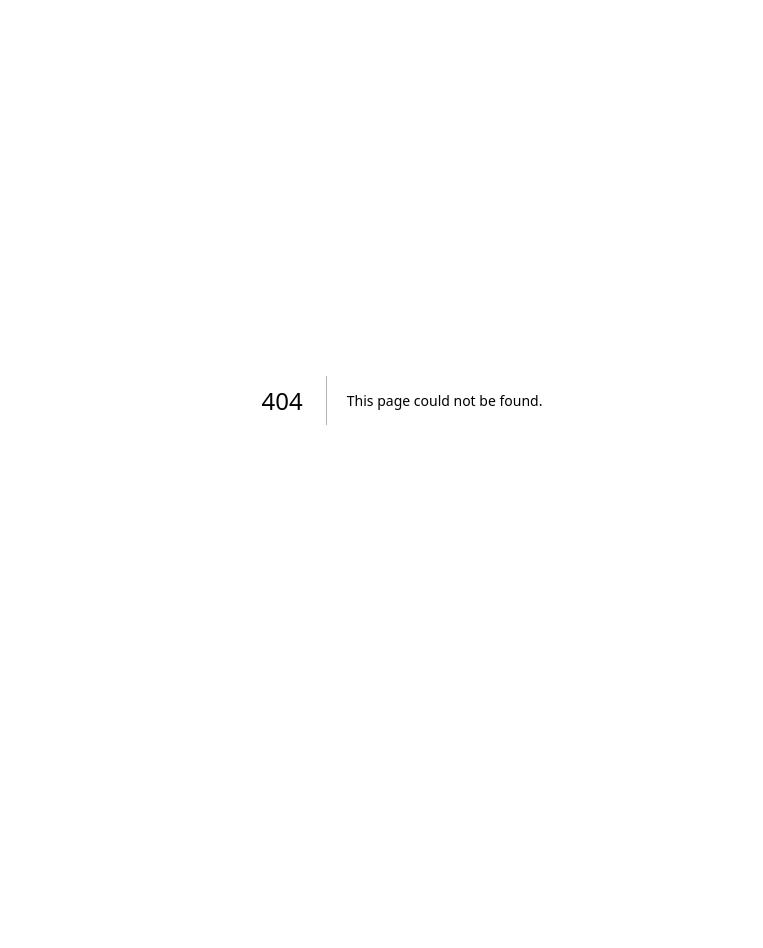
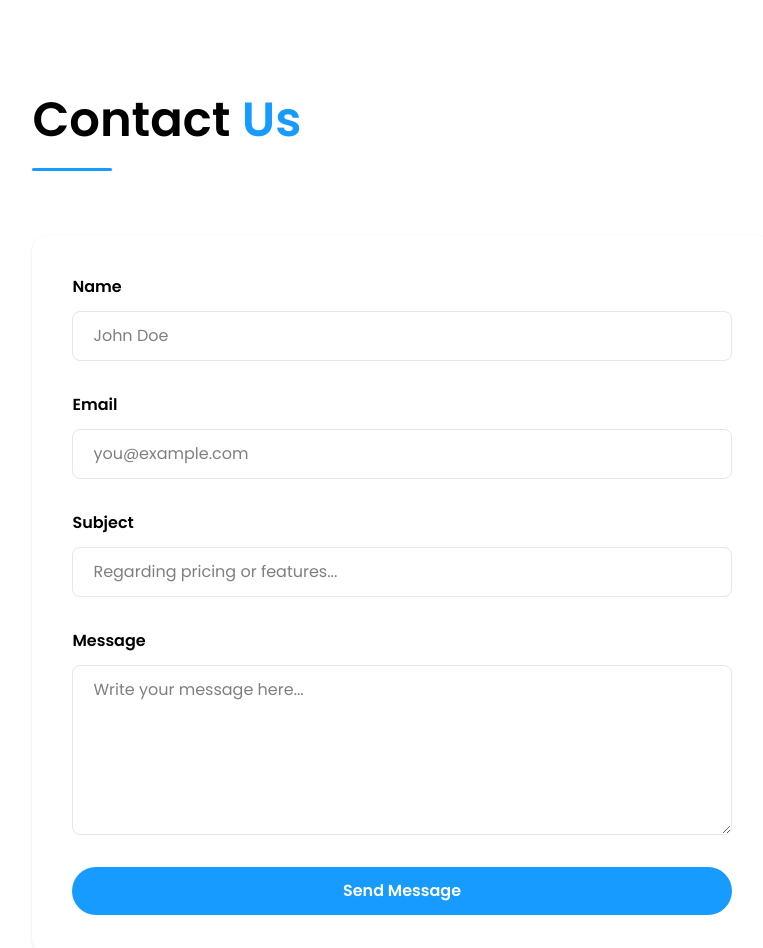
Before and after one commit to NoOnE8151/listiq, a Next.js app: page /contact in a window 1280 px wide. Before the commit this address had no page. Shown: the top 948 px of the page, without its empty margins (238-1001 px from the left). Before the commit the page ends 800 px from the top, so only its background shows below. Built offline with nearby package versions, Linux system fonts and the light colour scheme; a web font is replaced by a local one.

Commit message:
added contact page (full implementation)

```diff
--- /dev/null
+++ b/app/api/contact/route.js
@@ -0,0 +1,76 @@
+import nodemailer from "nodemailer";
+
+export async function POST(req) {
+  try {
+    const { name, email, subject, message } = await req.json();
+
+    if (!name || !email || !subject || !message) {
+      return new Response(
+        JSON.stringify({ error: "All fields required" }),
+        { status: 400 }
+      );
+    }
+
+    const transporter = nodemailer.createTransport({
+      service: "gmail",
+      auth: {
+        user: process.env.EMAIL_USER,
+        pass: process.env.EMAIL_PASS,
+      },
+    });
+
+    // Email to YOU
+    await transporter.sendMail({
+      from: `"${name}" <${process.env.EMAIL_USER}>`,
+      to: process.env.EMAIL_USER,
+      replyTo: email,
+      subject: `Contact Form: ${subject}`,
+      text: `
+Name: ${name}
+Email: ${email}
+
+Message:
+${message}
+      `,
+    });
+
+    // Confirmation Email to USER
+    await transporter.sendMail({
+      from: `"Listiq Support" <${process.env.EMAIL_USER}>`,
+      to: email,
+      subject: "We have received your message",
+      html: `
+        <div style="font-family: Arial, sans-serif; padding: 30px;">
+          <h2 style="color: #000;">Hello ${name},</h2>
+          <p>
+            Thank you for reaching out to Listiq.
+            We have successfully received your message.
+          </p>
+          <p>
+            Our team will review your inquiry and get back to you as soon as possible.
+          </p>
+          <div style="margin: 30px 0;">
+            <a href="${process.env.SITE_URL}"
+               style="background: #000; color: white; padding: 12px 24px;
+               text-decoration: none; border-radius: 30px; font-weight: bold;">
+              Visit Listiq
+            </a>
+          </div>
+          <p style="color: #666; font-size: 14px;">
+            This is an automated confirmation email. Please do not reply to this message.
+          </p>
+        </div>
+      `,
+    });
+
+    return new Response(
+      JSON.stringify({ success: true }),
+      { status: 200 }
+    );
+  } catch (error) {
+    return new Response(
+      JSON.stringify({ error: "Failed to send email" }),
+      { status: 500 }
+    );
+  }
+}
--- /dev/null
+++ b/app/contact/page.jsx
@@ -0,0 +1,166 @@
+"use client";
+
+import React, { useState } from "react";
+import { useForm } from "react-hook-form";
+import Link from "next/link";
+
+const ContactPage = () => {
+  const [success, setSuccess] = useState(false);
+
+  const {
+    register,
+    handleSubmit,
+    reset,
+    formState: { errors, isSubmitting },
+  } = useForm();
+
+  const onSubmit = async (data) => {
+    const res = await fetch("/api/contact", {
+      method: "POST",
+      headers: {
+        "Content-Type": "application/json",
+      },
+      body: JSON.stringify(data),
+    });
+
+    if (res.ok) {
+      setSuccess(true);
+      reset();
+    }
+  };
+
+  return (
+    <main className="flex justify-center py-24 px-6 bg-muted/10 relative">
+      <div className="w-[60%] flex flex-col gap-16">
+
+        <div className="flex flex-col gap-6">
+          <h1 className="text-5xl font-semibold">
+            Contact <span className="text-element">Us</span>
+          </h1>
+          <div className="h-[3px] w-20 bg-element rounded-full"></div>
+        </div>
+
+        <form
+          onSubmit={handleSubmit(onSubmit)}
+          className="flex flex-col gap-8 bg-white p-10 rounded-2xl shadow-sm"
+        >
+          {/* Name */}
+          <div className="flex flex-col gap-3">
+            <label className="font-semibold">Name</label>
+            <input
+              type="text"
+              placeholder="John Doe"
+              {...register("name", {
+                required: "Name is required",
+                minLength: {
+                  value: 3,
+                  message: "Name must be at least 3 characters",
+                },
+              })}
+              className="border border-gray-200 px-5 py-3 rounded-lg"
+            />
+            {errors.name && (
+              <span className="text-red-500 text-sm">
+                {errors.name.message}
+              </span>
+            )}
+          </div>
+
+          {/* Email */}
+          <div className="flex flex-col gap-3">
+            <label className="font-semibold">Email</label>
+            <input
+              type="email"
+              placeholder="you@example.com"
+              {...register("email", {
+                required: "Email is required",
+                pattern: {
+                  value:
+                    /^[^\s@]+@[^\s@]+\.[^\s@]+$/,
+                  message: "Enter a valid email address",
+                },
+              })}
+              className="border border-gray-200 px-5 py-3 rounded-lg"
+            />
+            {errors.email && (
+              <span className="text-red-500 text-sm">
+                {errors.email.message}
+              </span>
+            )}
+          </div>
+
+          {/* Subject */}
+          <div className="flex flex-col gap-3">
+            <label className="font-semibold">Subject</label>
+            <input
+              type="text"
+              placeholder="Regarding pricing or features..."
+              {...register("subject", {
+                required: "Subject is required",
+              })}
+              className="border border-gray-200 px-5 py-3 rounded-lg"
+            />
+            {errors.subject && (
+              <span className="text-red-500 text-sm">
+                {errors.subject.message}
+              </span>
+            )}
+          </div>
+
+          {/* Message */}
+          <div className="flex flex-col gap-3">
+            <label className="font-semibold">Message</label>
+            <textarea
+              rows="6"
+              placeholder="Write your message here..."
+              {...register("message", {
+                required: "Message is required",
+                minLength: {
+                  value: 10,
+                  message: "Message must be at least 10 characters",
+                },
+              })}
+              className="border border-gray-200 px-5 py-3 rounded-lg"
+            />
+            {errors.message && (
+              <span className="text-red-500 text-sm">
+                {errors.message.message}
+              </span>
+            )}
+          </div>
+
+          <button
+            type="submit"
+            disabled={isSubmitting}
+            className="bg-element text-white py-3 rounded-full font-semibold"
+          >
+            {isSubmitting ? "Sending..." : "Send Message"}
+          </button>
+        </form>
+      </div>
+
+      {/* Success Modal */}
+      {success && (
+        <div className="fixed inset-0 bg-black/40 flex items-center justify-center">
+          <div className="bg-white rounded-2xl p-10 w-[400px] flex flex-col gap-6 text-center shadow-lg">
+            <h3 className="text-2xl font-semibold">
+              Message Sent Successfully
+            </h3>
+            <p className="text-muted-foreground">
+              We’ve received your message. Our team will respond shortly.
+              Please check your email for confirmation.
+            </p>
+            <Link
+              href="/"
+              className="bg-element text-white py-3 rounded-full font-semibold"
+            >
+              Back to Home
+            </Link>
+          </div>
+        </div>
+      )}
+    </main>
+  );
+};
+
+export default ContactPage;
```
